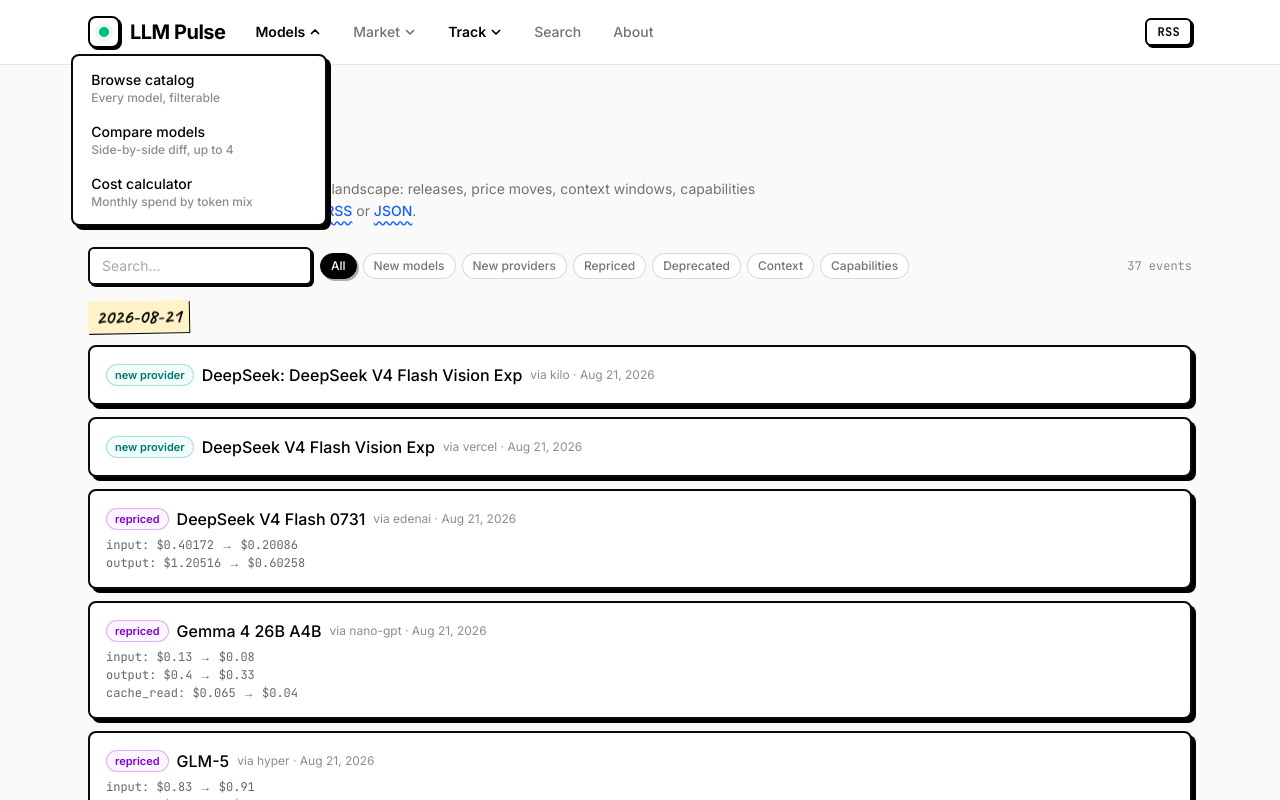
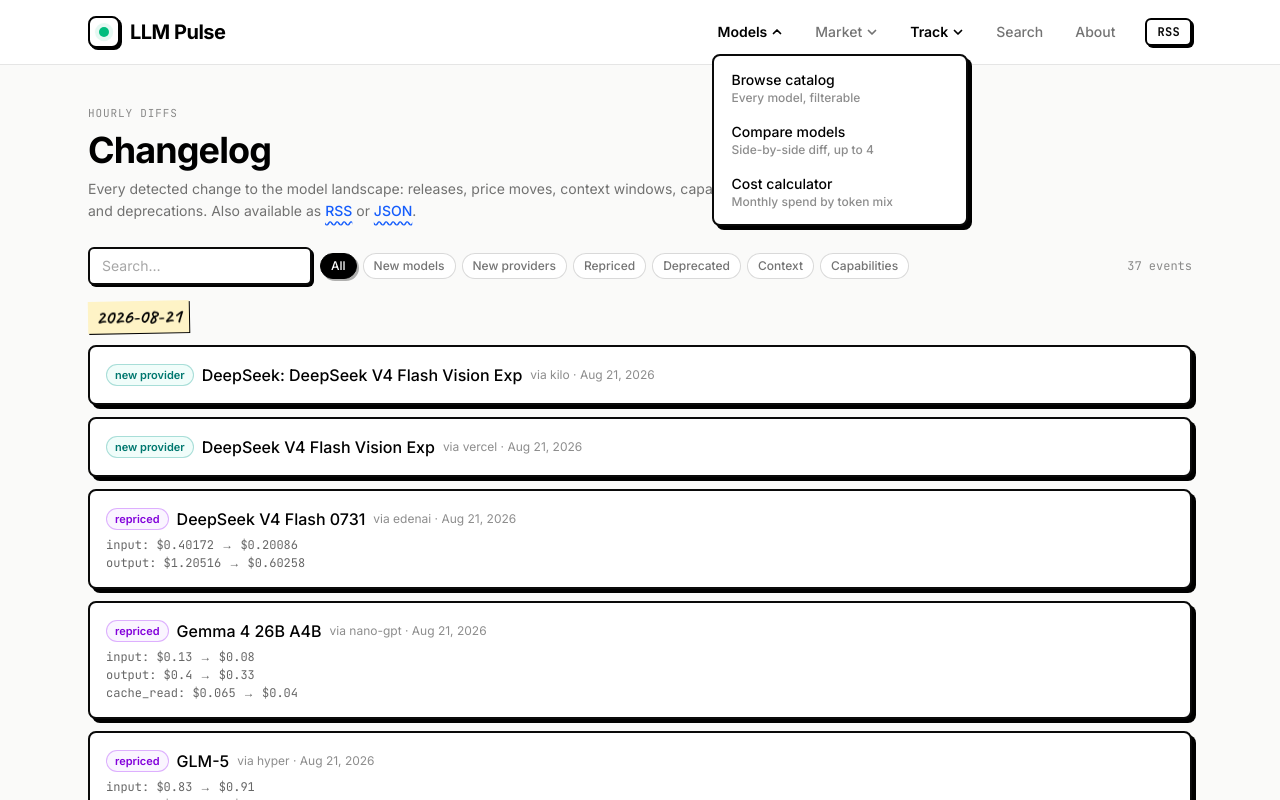
Before and after one commit to nranjan2code/modelsdevweb, a Next.js app: page /changelog in a window 1280 px wide. Both pictures are taken after a click on the button "Models". Shown: the top 800 px of the page. Built offline with nearby package versions, Linux system fonts and the light colour scheme; no server answers.

Commit message:
Header: right-align menu set; revert dropdown panels to left-0

```diff
--- a/src/app/layout.tsx
+++ b/src/app/layout.tsx
@@ -50,7 +50,7 @@
             <SiteNav />
             <a
               href="/rss.xml"
-              className="ml-auto hidden shrink-0 rounded-md border-2 border-black bg-white px-2.5 py-1 font-mono text-xs font-bold uppercase tracking-wide shadow-[2px_2px_0_0_rgba(0,0,0,1)] transition-all hover:translate-x-[1px] hover:translate-y-[1px] hover:shadow-[1px_1px_0_0_rgba(0,0,0,1)] sm:block"
+              className="hidden shrink-0 rounded-md border-2 border-black bg-white px-2.5 py-1 font-mono text-xs font-bold uppercase tracking-wide shadow-[2px_2px_0_0_rgba(0,0,0,1)] transition-all hover:translate-x-[1px] hover:translate-y-[1px] hover:shadow-[1px_1px_0_0_rgba(0,0,0,1)] sm:block"
             >
               RSS
             </a>
--- a/src/components/site-nav.tsx
+++ b/src/components/site-nav.tsx
@@ -91,7 +91,7 @@
     }`;
 
   return (
-    <nav ref={ref} aria-label="Primary" className="flex flex-wrap items-center gap-x-3.5 gap-y-1 text-sm font-medium text-black/55 lg:gap-x-5">
+    <nav ref={ref} aria-label="Primary" className="ml-auto flex flex-wrap items-center justify-end gap-x-3.5 gap-y-1 text-sm font-medium text-black/55 lg:gap-x-5">
       {GROUPS.map((g) => {
         const active = g.children.some((c) => isActive(c.href));
         const isOpen = open === g.label;
@@ -108,7 +108,7 @@
               <Chevron open={isOpen} />
             </button>
             {isOpen && (
-              <div className="card-flat absolute right-0 top-full z-50 mt-2 w-64 p-1.5 shadow-[4px_4px_0_0_rgba(0,0,0,1)]">
+              <div className="card-flat absolute left-0 top-full z-50 mt-2 w-64 p-1.5 shadow-[4px_4px_0_0_rgba(0,0,0,1)]">
                 {g.children.map((c) => (
                   <Link
                     key={c.href}
```
